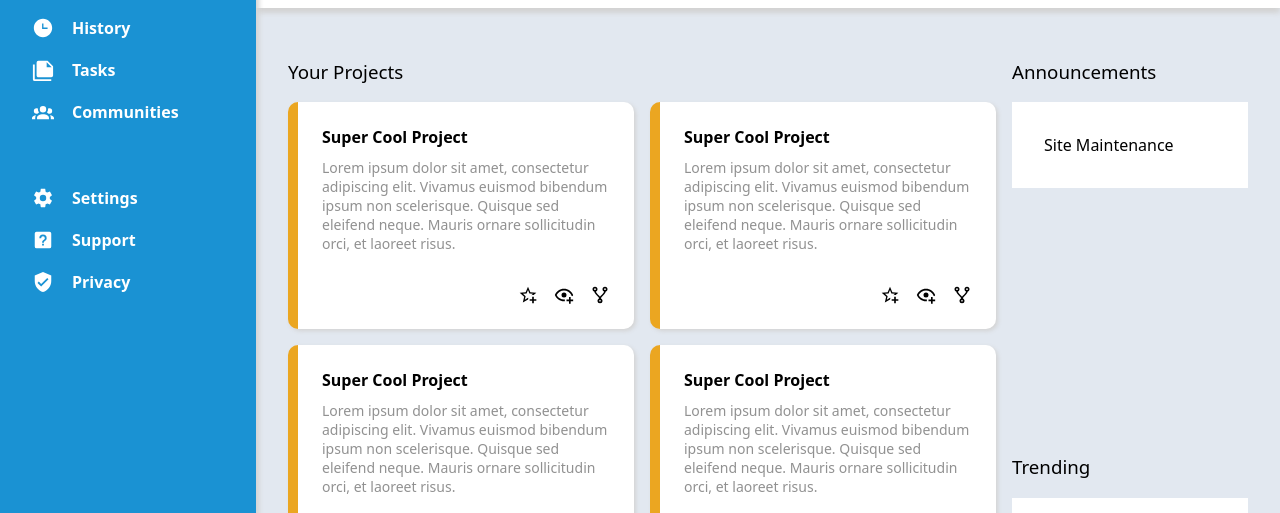
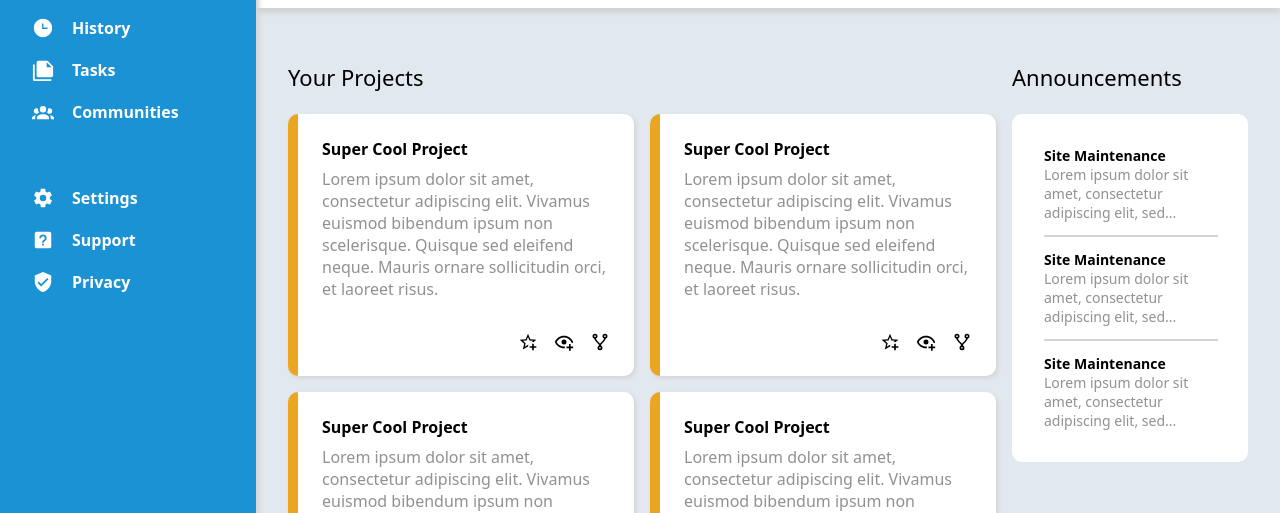
Before and after one commit to ken-ux/admin-dashboard, a plain HTML site: page index.html in a window 1280 px wide. Shown: the part 238-751 px from the top of the page. Drawn offline with Linux system fonts and the light colour scheme.

Commit message:
Add text content and styling to announcements box

```diff
--- a/index.html
+++ b/index.html
@@ -207,13 +207,34 @@
           </div>
         </div>
       </div>
-      <div class="announcements">
+      <div>
         <h3>Announcements</h3>
-        <div>Site Maintenance</div>
+        <div class="announcements">
+          <div>
+            <h5>Site Maintenance</h5>
+            <p>
+              Lorem ipsum dolor sit amet, consectetur adipiscing elit, sed...
+            </p>
+          </div>
+          <hr>
+          <div>
+            <h5>Site Maintenance</h5>
+            <p>
+              Lorem ipsum dolor sit amet, consectetur adipiscing elit, sed...
+            </p>
+          </div>
+          <hr>
+          <div>
+            <h5>Site Maintenance</h5>
+            <p>
+              Lorem ipsum dolor sit amet, consectetur adipiscing elit, sed...
+            </p>
+          </div>
+        </div>
       </div>
-      <div class="trending">
+      <div>
         <h3>Trending</h3>
-        <div>
+        <div class="trending">
           <div>
             <div>Picture</div>
             <div>
--- a/style.css
+++ b/style.css
@@ -15,6 +15,11 @@ body {
     Oxygen, Ubuntu, Cantarell, "Open Sans", "Helvetica Neue", sans-serif;
 }
 
+hr {
+  width: 100%;
+  border: 0.5px solid lightgrey;
+}
+
 h1 {
   font-size: 24px;
   margin: 0;
@@ -26,10 +31,16 @@ h2 {
 }
 
 h3 {
+  font-size: 22px;
   font-weight: 500;
 }
 
 h4 {
+  margin: 0;
+}
+
+h5 {
+  font-size: 14px;
   margin: 0;
 }
 
@@ -181,8 +192,8 @@ button:hover {
 }
 
 .cards p {
-  font-size: 14px;
-  padding-top: 10px;
+  font-size: 16px;
+  margin-top: 8px;
   color: var(--lightgrey);
 }
 
@@ -200,17 +211,27 @@ button:hover {
   padding-left: 16px;
 }
 
-.announcements > div:last-child {
+.announcements {
   background-color: white;
   padding: 32px;
+  border-radius: 10px;
+  display: flex;
+  flex-direction: column;
+  gap: 5px;
 }
 
-.trending > div:last-child {
+.announcements p {
+  color: var(--lightgrey);
+  font-size: 14px;
+}
+
+.trending {
   background-color: white;
   padding: 32px;
+  border-radius: 10px;
 }
 
-.trending > div:last-child > div {
+.trending > div {
   display: grid;
   grid-template-columns: 1fr 3fr;
   gap: 10px;
```
